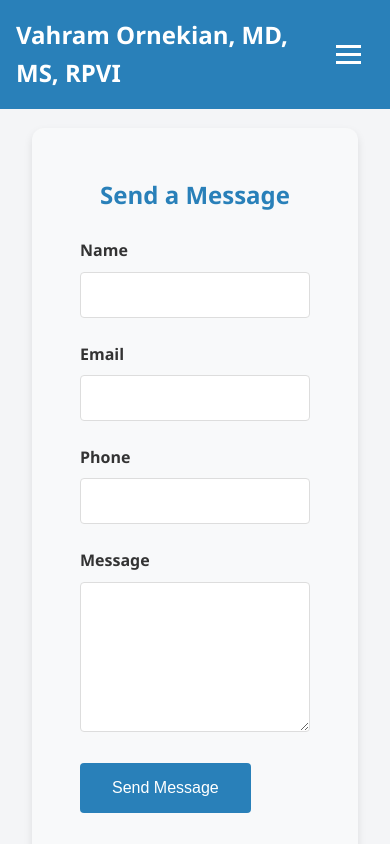
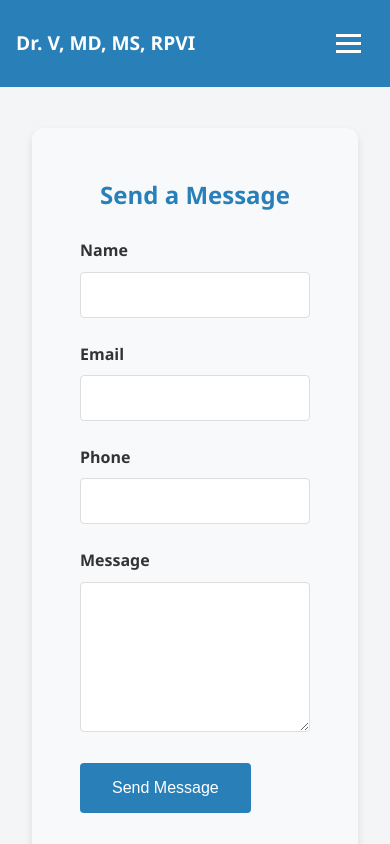
Before and after one commit to sornekian/vornekian, a plain HTML site: page contact.html in a window 390 px wide. Shown: the top 844 px of the page. Drawn offline with Linux system fonts and the light colour scheme.

Commit message:
feat: Add name toggle functionality to all pages
- Added full-name and short-name spans to about.html and contact.html
- Added CSS for name toggle on mobile devices
- Cleaned up duplicate styles in styles.css

```diff
--- a/contact.html
+++ b/contact.html
@@ -10,7 +10,10 @@
 <body>
     <header>
         <nav>
-            <div class="logo">Vahram Ornekian, MD, MS, RPVI</div>
+            <div class="logo">
+                <span class="full-name">Vahram Ornekian, MD, MS, RPVI</span>
+                <span class="short-name">Dr. V, MD, MS, RPVI</span>
+            </div>
             <div class="menu-toggle">
                 <button class="hamburger">
                     <span></span>
--- a/styles.css
+++ b/styles.css
@@ -200,17 +200,27 @@ nav {
 }
 
 .logo {
-    font-size: 1.5rem;
+    color: white;
+    font-size: 1.2rem;
     font-weight: bold;
-    color: white;
 }
 
-.logo .full-name {
+.full-name {
     display: block;
 }
 
-.logo .short-name {
+.short-name {
     display: none;
+}
+
+@media screen and (max-width: 768px) {
+    .full-name {
+        display: none;
+    }
+
+    .short-name {
+        display: block;
+    }
 }
 
 /* Show short name on smaller screens */
```
Also changed, not shown: about.html (+4 -1 lines).
